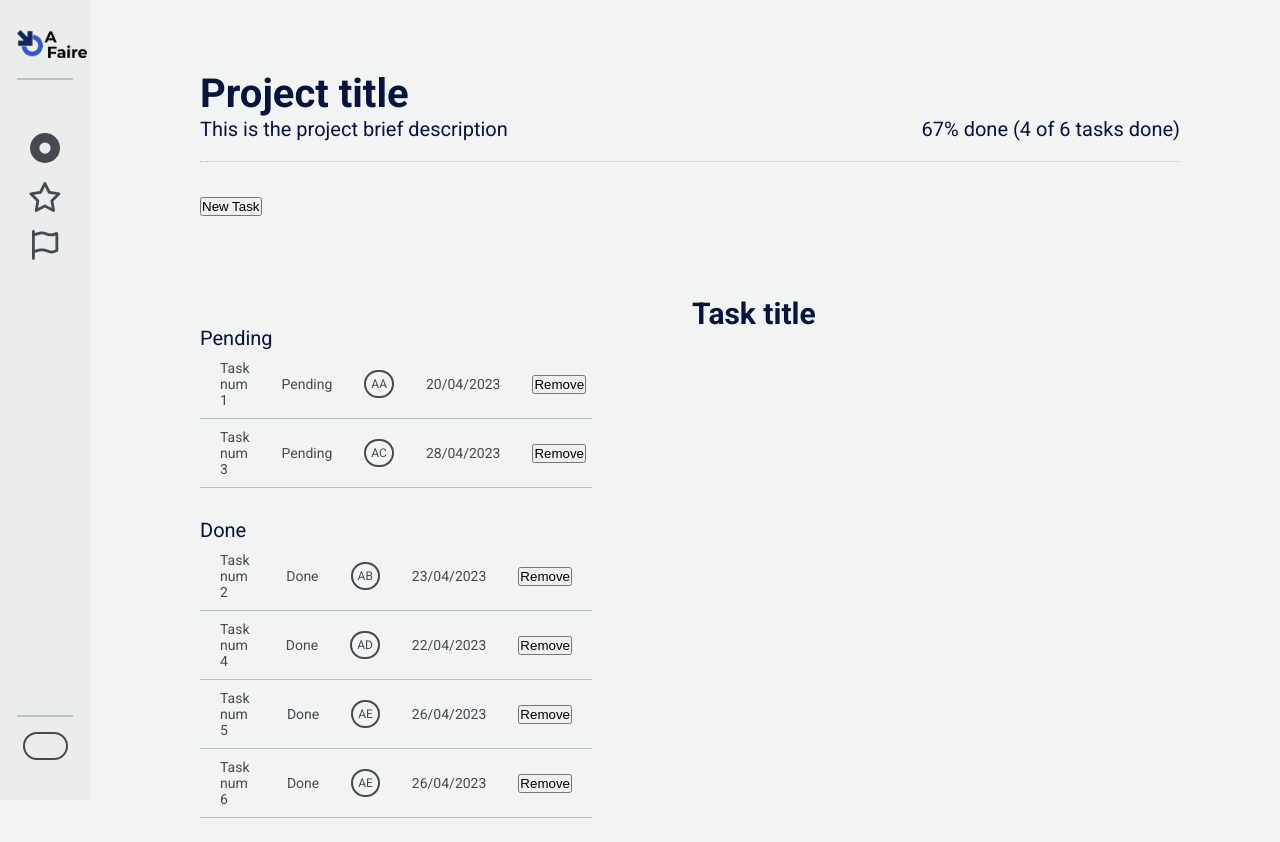
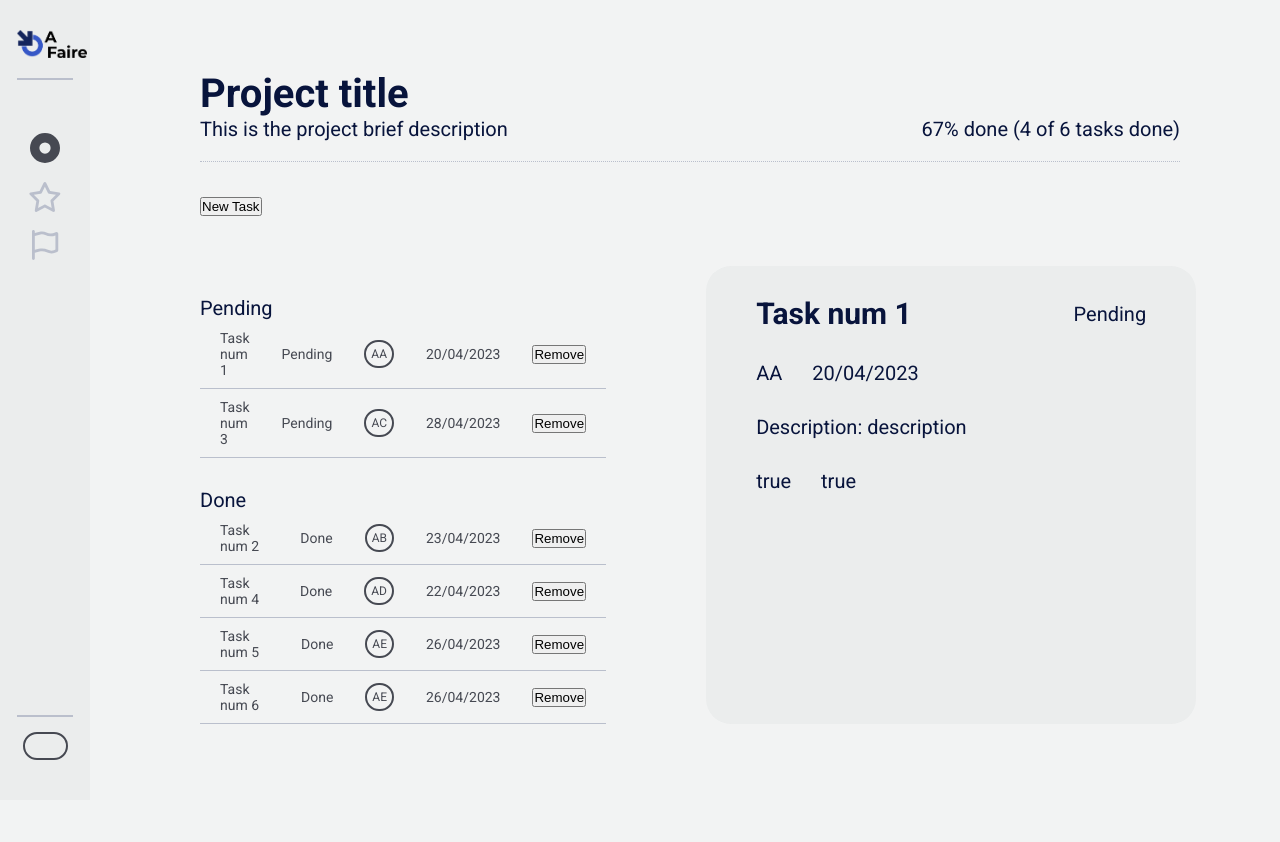
Before and after one commit to annalemonbcn/final-project, a Vue app: page /task/task_num_1 in a window 1280 px wide. Shown: the top 842 px of the page. After the commit the page ends 800 px from the top, so only its background shows below. Built offline with nearby package versions, Linux system fonts and the light colour scheme.

Commit message:
TaskDetailView useful

```diff
--- a/src/components/Navigation/NavComp.vue
+++ b/src/components/Navigation/NavComp.vue
@@ -11,10 +11,10 @@
           <router-link to="/" class="active">
             <fa icon="fa-circle-dot" />
           </router-link>
-          <router-link to="/task/favourites" class="active">
+          <router-link to="/task/favourites">
             <fa icon="fa-regular fa-star" />
           </router-link>
-          <router-link to="/task/flag" class="active">
+          <router-link to="/task/flag">
             <fa icon="fa-regular fa-flag" />
           </router-link>
         </div>
--- a/src/components/Workspace/TaskComp.vue
+++ b/src/components/Workspace/TaskComp.vue
@@ -1,25 +1,22 @@
 <template>
-    <router-link :to="`/task/${titleURL}`" class="task">
+    <router-link :to="`/task/${url}`" class="task">
       <p class="task-title">{{ title }}</p>
       <p class="task-status">{{ status }}</p>
       <p class="task-user">
         <UserLogo :initials="initials" />
       </p>
       <p class="task-date">{{ date }}</p>
-      <button @click="_removeTask(this)">Remove</button>
+      <button @click="_removeTask()">Remove</button>
     </router-link>
 </template>
 
 <script>
-import { mapActions } from 'pinia'
-import TasksStore from '../../stores/tasks';
 import UserLogo from '../Account/UserLogoComp.vue';
 
 export default {
   name: 'SingleTask',
   data() {
     return{
-      titleURL: ''
     }
   },
   props: {
@@ -39,15 +36,16 @@ export default {
       type: String,
       required: true
     },
+    url: {
+      type: String,
+      required: true
+    }
   },
   methods: {
-    ...mapActions(TasksStore, ['_removeTask']),
-    _titleToUrl(){
-      this.titleURL = this.title.toLowerCase().split(' ').join('_');
+    // ...mapActions(TasksStore, ['_removeTask']),
+    _removeTask(){
+      this.$emit('remove-task', this.title)
     }
-  },
-  created(){
-    this._titleToUrl();
   },
   components: {
     UserLogo,
--- a/src/components/Workspace/TaskContGrouperComp.vue
+++ b/src/components/Workspace/TaskContGrouperComp.vue
@@ -23,7 +23,7 @@ export default {
 
 <style>
   #tasks-container-grouper{
-    width: 40%;
+    /* width: 50%; */
   }
 
   #tasks-container-grouper .user-initials{
--- a/src/components/Workspace/TaskContainerComp.vue
+++ b/src/components/Workspace/TaskContainerComp.vue
@@ -2,18 +2,20 @@
   <div class="task-container">
     <p>{{ title }}</p>
     <TaskComp
-      v-for="(task, index) in tasks"
+      v-for="(task, index) in tasksFiltered"
       :key="index"
       :title="task.title"
       :status="task.status"
       :initials="task.user"
       :date="task.date"
+      :url="task.url"
+      @remove-task="onRemoveTask"
     />
   </div>
 </template>
 
 <script>
-import { mapState, mapActions } from 'pinia'
+import { mapActions } from 'pinia'
 import TasksStore from '../../stores/tasks'
 
 import TaskComp from './TaskComp.vue'
@@ -22,17 +24,21 @@ export default {
   name: 'TaskStatus',
   data(){
     return {
-      tasks: []
+      tasksFiltered: []
     }
   },
   methods: {
-    ...mapActions(TasksStore, ['_getPendingTasks', '_getDoneTasks'])
+    ...mapActions(TasksStore, ['_getPendingTasks', '_getDoneTasks']),
+
+    onRemoveTask(taskTitle){
+      this.tasksFiltered = this.tasksFiltered.filter(task => task.title !== taskTitle);
+    }
   },
   created(){
     if(this.status === 'Pending'){
-      this.tasks = this._getPendingTasks();
+      this.tasksFiltered = this._getPendingTasks();
     } else if (this.status === 'Done'){
-      this.tasks = this._getDoneTasks();
+      this.tasksFiltered = this._getDoneTasks();
     }
   },
   props: {
--- a/src/stores/tasks.js
+++ b/src/stores/tasks.js
@@ -10,7 +10,8 @@ export default defineStore('tasks', {
           user: 'AA',
           date: '20/04/2023',
           flag: true,
-          favourite: true
+          favourites: true,
+          url: 'task_num_1'
         },
         {
           title: 'Task num 2',
@@ -18,7 +19,8 @@ export default defineStore('tasks', {
           user: 'AB',
           date: '23/04/2023',
           flag: false,
-          favourite: true
+          favourites: true,
+          url: 'task_num_2'
         },
         {
           title: 'Task num 3',
@@ -26,7 +28,8 @@ export default defineStore('tasks', {
           user: 'AC',
           date: '28/04/2023',
           flag: false,
-          favourite: false
+          favourites: false,
+          url: 'task_num_3'
         },
         {
           title: 'Task num 4',
@@ -34,7 +37,8 @@ export default defineStore('tasks', {
           user: 'AD',
           date: '22/04/2023',
           flag: false,
-          favourite: true
+          favourites: true,
+          url: 'task_num_4'
         },
         {
           title: 'Task num 5',
@@ -42,7 +46,8 @@ export default defineStore('tasks', {
           user: 'AE',
           date: '26/04/2023',
           flag: false,
-          favourite: false
+          favourites: false,
+          url: 'task_num_5'
         },
         {
           title: 'Task num 6',
@@ -50,7 +55,8 @@ export default defineStore('tasks', {
           user: 'AE',
           date: '26/04/2023',
           flag: false,
-          favourite: true
+          favourites: true,
+          url: 'task_num_6'
         }
       ],
     }
@@ -59,8 +65,8 @@ export default defineStore('tasks', {
     _addTask(newTask){
       this.tasks.push(newTask);
     },
-    _removeTask(taskToRemove){
-      this.tasks = this.tasks.filter(task => task.title !== taskToRemove.title);
+    _getSingleTask(taskUrl){
+      return this.tasks.filter(task => task.url === taskUrl);
     },
     _getPendingTasks(){
       return this.tasks.filter(task => task.status === 'Pending');
@@ -68,8 +74,8 @@ export default defineStore('tasks', {
     _getDoneTasks(){
       return this.tasks.filter(task => task.status === 'Done');
     },
-    _getFavouriteTasks(){
-      return this.tasks.filter(task => task.favourite === true);
+    _getfavouritesTasks(){
+      return this.tasks.filter(task => task.favourites === true);
     },
     _getFlaggedTasks(){
       return this.tasks.filter(task => task.flag === true);
@@ -83,8 +89,8 @@ export default defineStore('tasks', {
     _getDoneTasksCount(){
       return this._getDoneTasks().length;
     },
-    _geFavouriteTasksCount(){
-      return this._getFavouriteTasks().length;
+    _gefavouritesTasksCount(){
+      return this._getfavouritesTasks().length;
     },
     _getFlaggedTasksCount(){
       return this._getFlaggedTasks().length;
--- a/src/views/HomeView.vue
+++ b/src/views/HomeView.vue
@@ -2,7 +2,7 @@
   <main id="board">
     <ProjectTitle />
     <ActionButtons />
-    <div id="tasks-info">
+    <div id="task-info">
       <TasksGrouper />
       <router-view></router-view>
     </div>
@@ -30,11 +30,11 @@ export default {
     padding: 70px 100px 70px 200px;
   }
 
-  #tasks-info{
+  #task-info{
     display: flex;
     flex-flow: row nowrap;
     gap: 100px;
 
-    margin-top: 80px;
+    margin-top: 50px;
   }
 </style>
--- a/src/views/TaskDetailsView.vue
+++ b/src/views/TaskDetailsView.vue
@@ -1,13 +1,81 @@
 <template>
-  <h2>Task title</h2>
+  <div id="task-details">
+    <div class="task-row">
+      <h2>{{ task.title }}</h2>
+      <p id="task-status">{{ task.status }}</p>
+    </div>
+    <div>
+      <p id="task-user">{{ task.user }}</p>
+      <p id="task-date">{{ task.date }}</p>
+    </div>
+    <div>
+      Description: description
+    </div>
+    <div>
+      <p id="task-flag">{{ task.flag }}</p>
+      <p id="task-favourites">{{ task.favourites }}</p>
+    </div>
+  </div>
 </template>
 
 <script>
+import TasksStore from '../stores/tasks';
+import { mapActions } from 'pinia';
+
 export default {
-  name: 'TaskDetails'
+  name: 'TaskDetails',
+  data() {
+    return {
+      task: {
+        title: '',
+        status: '',
+        user: '',
+        date: '',
+        description: '',
+        flag: null,
+        favourites: null
+      }
+    }
+  },
+  methods: {
+    ...mapActions(TasksStore, ['_getSingleTask']),
+
+    _setInfo(info){
+      this.task.title = info.title;
+      this.task.status = info.status;
+      this.task.user = info.user;
+      this.task.date = info.date;
+      this.task.flag = info.flag;
+      this.task.favourites = info.favourites;
+    }
+  },
+  created(){
+    this._setInfo(this._getSingleTask(this.$route.params.taskTitle)[0]);
+  }
 }
 </script>
 
 <style scoped>
+  #task-details{
+    display: flex;
+    flex-flow: column nowrap;
+    /* justify-content: space-between; */
+    gap: 30px;
 
+    background-color: #ebeded;
+
+    box-sizing: border-box;
+    padding: 30px 50px;
+    min-width: 50%;
+    border-radius: 25px;
+  }
+  #task-details > *{
+    display: flex;
+    flex-flow: row nowrap;
+    gap: 30px;
+    align-items: center;
+  }
+  #task-details .task-row{
+    justify-content: space-between;
+  }
 </style>
```
Also changed, not shown: structure.txt.
